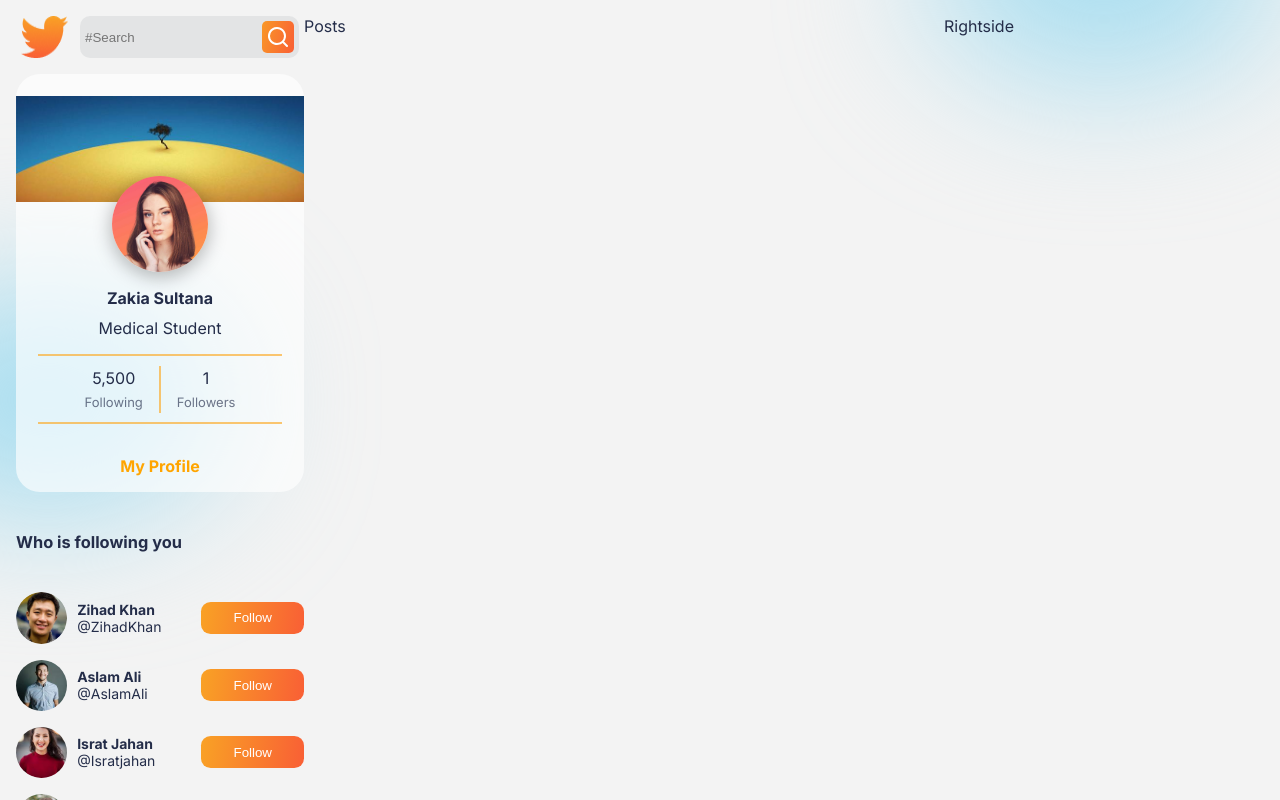
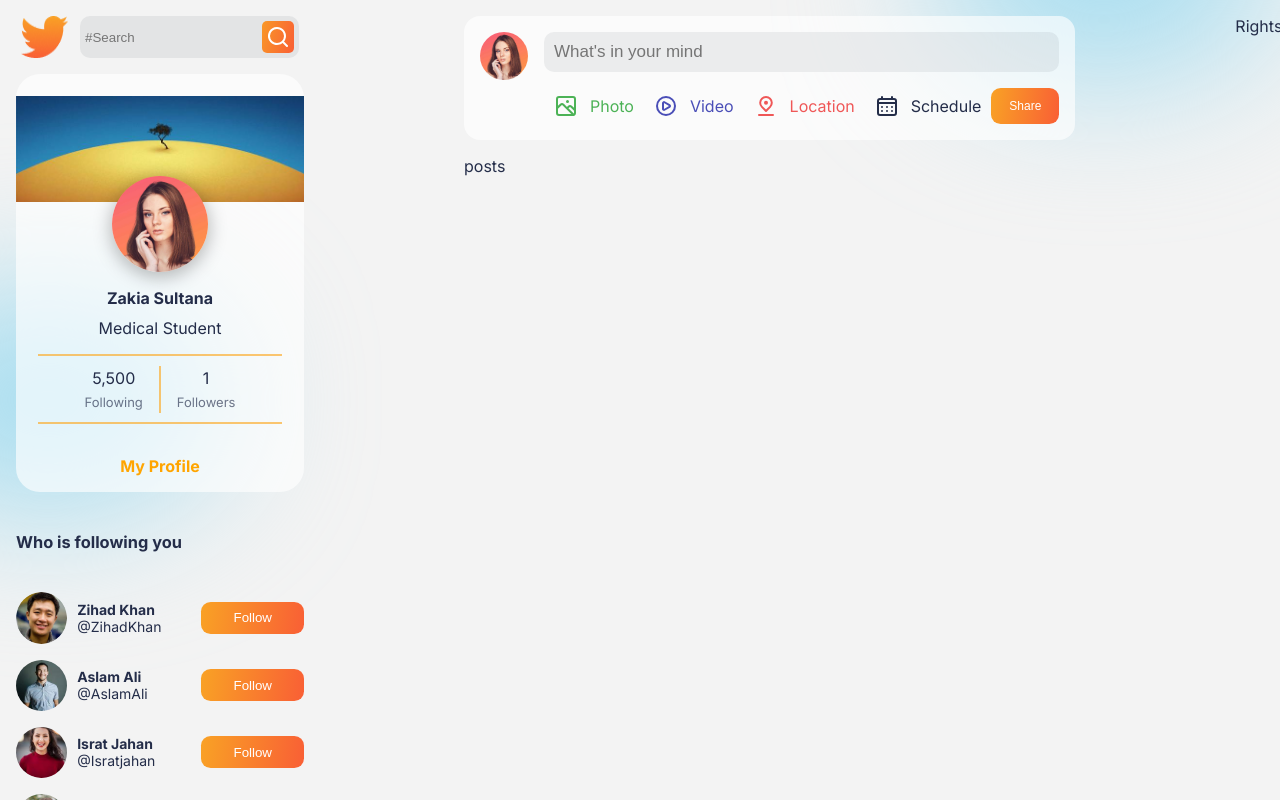
Before and after one commit to A4alif/aurora-social-app, a React (Create React App) app: page / in a window 1280 px wide. Built offline with nearby package versions, Linux system fonts and the light colour scheme.

Commit message:
post writing comp done

```diff
--- /dev/null
+++ b/src/components/PostShare/PostShare.js
@@ -0,0 +1,71 @@
+import React, { useRef, useState } from "react";
+import "./postshare.css";
+import ProfileImage from "../../img/profileImg.jpg";
+import { UilScenery } from "@iconscout/react-unicons";
+import { UilPlayCircle } from "@iconscout/react-unicons";
+import { UilLocationPinAlt } from "@iconscout/react-unicons";
+import { UilSchedule } from "@iconscout/react-unicons";
+import { UilTimes } from '@iconscout/react-unicons'
+
+const PostShare = () => {
+  const [image, setImage] = useState(null);
+  const imageRef = useRef();
+
+  const onImageChange = (e) => {
+    if (e.target.files && e.target.files[0]) {
+      let img = e.target.files[0];
+      setImage({
+        image: URL.createObjectURL(img),
+      });
+    }
+  };
+  return (
+    <>
+      <div className="postShare">
+        <img src={ProfileImage} alt="profile_img" />
+        <div>
+          <input type="text" placeholder="What's in your mind" />
+          <div className="postOptions">
+            <div
+              className="option"
+              style={{ color: "var(--photo)" }}
+              onClick={() => imageRef.current.click()}
+            >
+              <UilScenery />
+              Photo
+            </div>
+            <div className="option" style={{ color: "var(--video)" }}>
+              <UilPlayCircle />
+              Video
+            </div>
+            <div className="option" style={{ color: "var(--location)" }}>
+              <UilLocationPinAlt />
+              Location
+            </div>
+            <div className="option" style={{ color: "var(--schedule)" }}>
+              <UilSchedule />
+              Schedule
+            </div>
+            <button className="button ps-button">Share</button>
+            <div style={{ display: "none" }}>
+              <input
+                type="file"
+                name="myImage"
+                ref={imageRef}
+                onChange={onImageChange}
+              />
+            </div>
+          </div>
+          {image && (
+            <div className="previewImage">
+                <UilTimes onClick={() => setImage(null)} />
+                <img src={image.image} alt="" />
+            </div>
+          )}
+        </div>
+      </div>
+    </>
+  );
+};
+
+export default PostShare;
--- /dev/null
+++ b/src/components/PostShare/postshare.css
@@ -0,0 +1,64 @@
+.postShare{
+    display: flex;
+    gap: 1rem;
+    background-color: var(--cardColor);
+    padding: 1rem;
+    border-radius: 1rem;
+}
+.postShare > img {
+    border-radius: 50%;
+    width: 3rem;
+    height: 3rem;
+}
+.postShare > div {
+    display: flex;
+    flex-direction: column;
+    width: 90%;
+    gap: 1rem;
+}
+.postShare > div > input {
+    background-color: var(--inputColor);
+    border-radius: 10px;
+    padding: 10px;
+    font-size: 17px;
+    outline: none;
+    border: none;
+}
+.postOptions {
+    display: flex;
+    justify-content: space-around;
+
+}
+.option{
+    padding: 6px;
+    padding-left: 10px;
+    padding-right: 10px;
+    border-top-right-radius: 10px;
+    display: flex;
+    align-items: center;
+    justify-content: center;
+    gap: .75rem;
+}
+.option:hover{
+    cursor: pointer;
+}
+.postOptions .ps-button{
+    padding: 5px 18px;
+    font-size: 12px;
+}
+
+.previewImage{
+    position: relative;
+}
+.previewImage > svg {
+    position: absolute;
+    right: 1rem;
+    top: 0.5rem;
+    cursor: pointer;
+}
+.previewImage > img {
+    width: 90%;
+    max-height: 20rem;
+    object-fit: cover;
+    border-radius: 0.5rem;
+}
--- /dev/null
+++ b/src/components/PostSide/PostSide.js
@@ -0,0 +1,17 @@
+import React from 'react'
+import Posts from '../Posts/Posts';
+import PostShare from '../PostShare/PostShare';
+import './postside.css';
+
+const PostSide = () => {
+  return (
+    <>
+        <div className="postSide">
+            <PostShare />
+            <Posts />
+        </div>
+    </>
+  )
+}
+
+export default PostSide
--- /dev/null
+++ b/src/components/PostSide/postside.css
@@ -0,0 +1,9 @@
+.postSide{
+    display: flex;
+    flex-direction: column;
+    gap: 1rem;
+    height: 100vh;
+    /* margin-left: 10rem;
+    margin-right: 10rem; */
+    padding: 0 10rem;
+}
--- /dev/null
+++ b/src/components/Posts/Posts.js
@@ -0,0 +1,14 @@
+import React from 'react'
+import './posts.css';
+
+const Posts = () => {
+  return (
+    <>
+        <div className="posts">
+            posts
+        </div>
+    </>
+  )
+}
+
+export default Posts
--- a/src/components/ProfileSide/profileside.css
+++ b/src/components/ProfileSide/profileside.css
@@ -3,4 +3,5 @@
     flex-direction: column;
     gap: 1rem;
     align-items: center;
+
 }
--- a/src/pages/home/Home.css
+++ b/src/pages/home/Home.css
@@ -2,5 +2,4 @@
     position: relative;
     display: grid;
     grid-template-columns: 18rem auto 20rem;
-
 }
--- a/src/pages/home/Home.js
+++ b/src/pages/home/Home.js
@@ -1,13 +1,14 @@
 import React from 'react'
 import './Home.css';
 import ProfileSide from '../../components/ProfileSide/ProfileSide';
+import PostSide from '../../components/PostSide/PostSide';
 
 const Home = () => {
   return (
     <>
         <div className="home">
             <ProfileSide />
-            <div className="postSide">Posts</div>
+            <PostSide />
             <div className="rightSide">Rightside</div>
         </div>
     </>
```
Also changed, not shown: src/components/Posts/posts.css (added).
